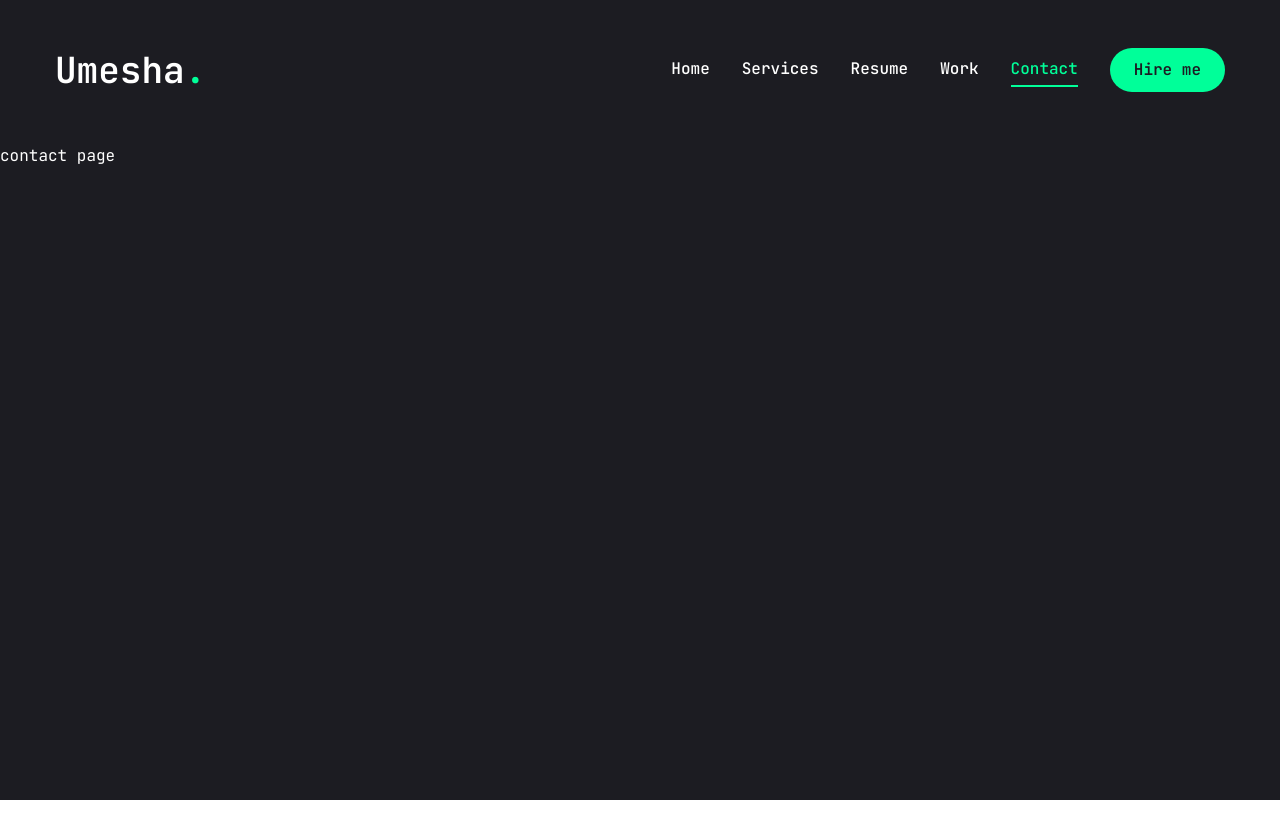
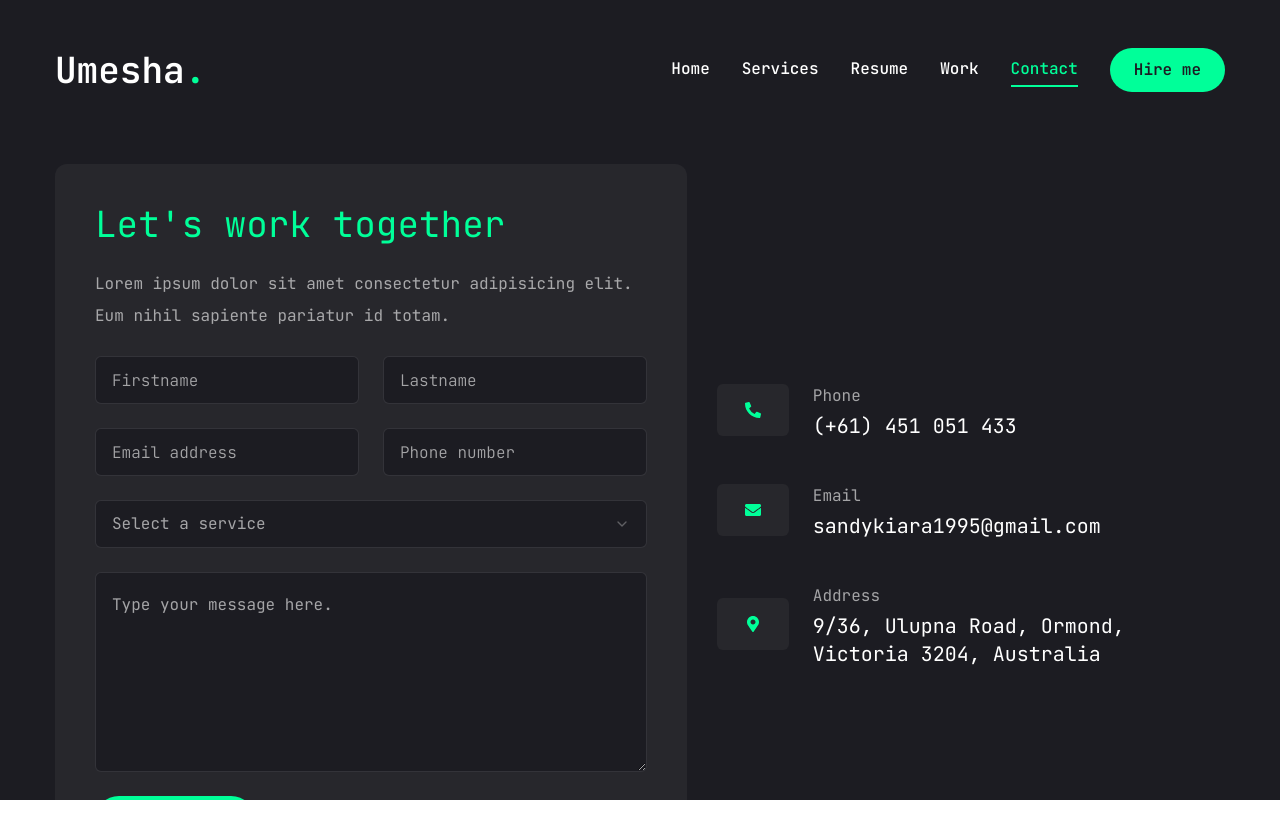
Before and after one commit to sandalu95/umesha-portfolio-web, a Next.js app: page /contact in a window 1280 px wide. Shown: the top 838 px of the page. Before the commit the page ends 800 px from the top, so only its background shows below. Built offline with nearby package versions, Linux system fonts and the light colour scheme.

Commit message:
implement contact page

```diff
--- a/app/contact/page.jsx
+++ b/app/contact/page.jsx
@@ -1,9 +1,115 @@
-import React from "react";
+"use client";
+
+import { Button } from "@/components/ui/button";
+import { Input } from "@/components/ui/input";
+import { Textarea } from "@/components/ui/textarea";
+
+import {
+  Select,
+  SelectContent,
+  SelectGroup,
+  SelectItem,
+  SelectLabel,
+  SelectTrigger,
+  SelectValue,
+} from "@/components/ui//select";
+
+import { FaPhoneAlt, FaEnvelope, FaMapMarkerAlt } from "react-icons/fa";
+
+const info = [
+  {
+    icon: <FaPhoneAlt />,
+    title: "Phone",
+    description: "(+61) 451 051 433",
+  },
+  {
+    icon: <FaEnvelope />,
+    title: "Email",
+    description: "sandykiara1995@gmail.com",
+  },
+  {
+    icon: <FaMapMarkerAlt />,
+    title: "Address",
+    description: "9/36, Ulupna Road, Ormond, Victoria 3204, Australia",
+  },
+];
+
+import { motion } from "framer-motion";
 
 const Contact = () => {
   return (
-    <div>contact page</div>
-  )
+    <motion.section
+      initial={{ opacity: 0 }}
+      animate={{
+        opacity: 1,
+        transition: { delay: 2.4, duration: 0.4, ease: "easeIn" },
+      }}
+      className="py-6"
+    >
+      <div className="container mx-auto">
+        <div className="flex flex-col xl:flex-row gap-[30px]">
+          {/* form */}
+          <div className="xl:w-[54%] order-2 xl:order-none">
+            <form className="flex flex-col gap-6 p-10 bg-[#27272c] rounded-xl">
+              <h3 className="text-4xl text-accent">Let's work together</h3>
+              <p className="text-white/60">
+                Lorem ipsum dolor sit amet consectetur adipisicing elit. Eum
+                nihil sapiente pariatur id totam.
+              </p>
+              {/* input */}
+              <div className="grid grid-cols-1 md:grid-cols-2 gap-6">
+                <Input type="firstname" placeholder="Firstname" />
+                <Input type="lastname" placeholder="Lastname" />
+                <Input type="email" placeholder="Email address" />
+                <Input type="phone" placeholder="Phone number" />
+              </div>
+              {/* select */}
+              <Select>
+                <SelectTrigger classNamew-full>
+                  <SelectValue placeholder="Select a service" />
+                </SelectTrigger>
+                <SelectContent>
+                  <SelectGroup>
+                    <SelectLabel>Select a service</SelectLabel>
+                    <SelectItem value="est">Web Development</SelectItem>
+                    <SelectItem value="cst">UI/UX Design</SelectItem>
+                    <SelectItem value="mst">Logo Design</SelectItem>
+                  </SelectGroup>
+                </SelectContent>
+              </Select>
+              {/* textarea */}
+              <Textarea
+                className="h-[200px]"
+                placeholder="Type your message here."
+              />
+              {/* btn */}
+              <Button size="md" className="max-w-40">
+                Send message
+              </Button>
+            </form>
+          </div>
+          {/* info */}
+          <div className="flex-1 flex items-center xl:justify-end order-1 xl:order-none mb-8 xl:mb-0">
+            <ul className="flex flex-col gap-10">
+              {info.map((item, index) => {
+                return (
+                  <li key={index} className="flex items-center gap-6">
+                    <div className="w-[52px] h-[52px] xl:w-[72px] bg-[#27272c] text-accent rounded-md flex items-center justify-center">
+                      <div>{item.icon}</div>
+                    </div>
+                    <div className="flex-1">
+                      <p className="text-white/60">{item.title}</p>
+                      <h3 className="text-xl">{item.description}</h3>
+                    </div>
+                  </li>
+                );
+              })}
+            </ul>
+          </div>
+        </div>
+      </div>
+    </motion.section>
+  );
 };
 
 export default Contact;
--- a/components/ui/button.jsx
+++ b/components/ui/button.jsx
@@ -15,7 +15,7 @@
       },
       size: {
         default: "h-[44px] px-6",
-        sm: "h-[48px] px-6",
+        md: "h-[48px] px-6",
         lg: "h-[56px] px-8 text-sm uppercase tracking-[2px]",
       },
     },
--- a/components/ui/input.jsx
+++ b/components/ui/input.jsx
@@ -1,19 +1,20 @@
-import * as React from "react"
+import * as React from "react";
 
-import { cn } from "@/lib/utils"
+import { cn } from "@/lib/utils";
 
 const Input = React.forwardRef(({ className, type, ...props }, ref) => {
   return (
-    (<input
+    <input
       type={type}
       className={cn(
-        "flex h-10 w-full rounded-md border border-slate-200 bg-white px-3 py-2 text-sm ring-offset-white file:border-0 file:bg-transparent file:text-sm file:font-medium placeholder:text-slate-500 focus-visible:outline-none focus-visible:ring-2 focus-visible:ring-slate-950 focus-visible:ring-offset-2 disabled:cursor-not-allowed disabled:opacity-50 dark:border-slate-800 dark:bg-slate-950 dark:ring-offset-slate-950 dark:placeholder:text-slate-400 dark:focus-visible:ring-slate-300",
+        "flex h-[48px] rounded-md border border-white/10 focus:border-accent font-light bg-primary px-4 py-5 text-base placeholder:text-white/60 outline-none",
         className
       )}
       ref={ref}
-      {...props} />)
+      {...props}
+    />
   );
-})
-Input.displayName = "Input"
+});
+Input.displayName = "Input";
 
-export { Input }
+export { Input };
--- a/components/ui/select.jsx
+++ b/components/ui/select.jsx
@@ -16,7 +16,7 @@
   <SelectPrimitive.Trigger
     ref={ref}
     className={cn(
-      "flex h-10 w-full items-center justify-between rounded-md border border-slate-200 bg-white px-3 py-2 text-sm ring-offset-white placeholder:text-slate-500 focus:outline-none focus:ring-2 focus:ring-slate-950 focus:ring-offset-2 disabled:cursor-not-allowed disabled:opacity-50 [&>span]:line-clamp-1 dark:border-slate-800 dark:bg-slate-950 dark:ring-offset-slate-950 dark:placeholder:text-slate-400 dark:focus:ring-slate-300",
+      "flex h-[48px] w-full items-center justify-between rounded-md border border-white/10 bg-primary px-4 py-5 text-base text-white/60 placeholder:text-white/10 focus:border-accent outline-none",
       className
     )}
     {...props}>
@@ -54,7 +54,7 @@
     <SelectPrimitive.Content
       ref={ref}
       className={cn(
-        "relative z-50 max-h-96 min-w-[8rem] overflow-hidden rounded-md border border-slate-200 bg-white text-slate-950 shadow-md data-[state=open]:animate-in data-[state=closed]:animate-out data-[state=closed]:fade-out-0 data-[state=open]:fade-in-0 data-[state=closed]:zoom-out-95 data-[state=open]:zoom-in-95 data-[side=bottom]:slide-in-from-top-2 data-[side=left]:slide-in-from-right-2 data-[side=right]:slide-in-from-left-2 data-[side=top]:slide-in-from-bottom-2 dark:border-slate-800 dark:bg-slate-950 dark:text-slate-50",
+        "relative z-50 max-h-96 min-w-[8rem] overflow-hidden rounded-md border border-white/10 bg-primary text-white shadow-md data-[state=open]:animate-in data-[state=closed]:animate-out data-[state=closed]:fade-out-0 data-[state=open]:fade-in-0 data-[state=closed]:zoom-out-95 data-[state=open]:zoom-in-95 data-[side=bottom]:slide-in-from-top-2 data-[side=left]:slide-in-from-right-2 data-[side=right]:slide-in-from-left-2 data-[side=top]:slide-in-from-bottom-2 dark:border-slate-800 dark:bg-slate-950 dark:text-slate-50",
         position === "popper" &&
           "data-[side=bottom]:translate-y-1 data-[side=left]:-translate-x-1 data-[side=right]:translate-x-1 data-[side=top]:-translate-y-1",
         className
@@ -85,7 +85,7 @@
   <SelectPrimitive.Item
     ref={ref}
     className={cn(
-      "relative flex w-full cursor-default select-none items-center rounded-sm py-1.5 pl-8 pr-2 text-sm outline-none focus:bg-slate-100 focus:text-slate-900 data-[disabled]:pointer-events-none data-[disabled]:opacity-50 dark:focus:bg-slate-800 dark:focus:text-slate-50",
+      "relative flex w-full cursor-default select-none items-center rounded-sm py-1.5 pl-8 pr-2 text-sm outline-none focus:bg-accent focus:text-primary data-[disabled]:pointer-events-none data-[disabled]:opacity-50 dark:focus:bg-slate-800 dark:focus:text-slate-50",
       className
     )}
     {...props}>
--- a/components/ui/textarea.jsx
+++ b/components/ui/textarea.jsx
@@ -1,18 +1,19 @@
-import * as React from "react"
+import * as React from "react";
 
-import { cn } from "@/lib/utils"
+import { cn } from "@/lib/utils";
 
 const Textarea = React.forwardRef(({ className, ...props }, ref) => {
   return (
-    (<textarea
+    <textarea
       className={cn(
-        "flex min-h-[80px] w-full rounded-md border border-slate-200 bg-white px-3 py-2 text-sm ring-offset-white placeholder:text-slate-500 focus-visible:outline-none focus-visible:ring-2 focus-visible:ring-slate-950 focus-visible:ring-offset-2 disabled:cursor-not-allowed disabled:opacity-50 dark:border-slate-800 dark:bg-slate-950 dark:ring-offset-slate-950 dark:placeholder:text-slate-400 dark:focus-visible:ring-slate-300",
+        "flex min-h-[80px] w-full rounded-md border border-white/10 bg-primary px-4 py-5 text-base placeholder:text-white/60 focus-visible:outline-none focus-visible:ring-1 focus-visible:ring-accent focus-visbible:ring-offset-0 disabled:cursor-not-allowed disabled:opacity-50",
         className
       )}
       ref={ref}
-      {...props} />)
+      {...props}
+    />
   );
-})
-Textarea.displayName = "Textarea"
+});
+Textarea.displayName = "Textarea";
 
-export { Textarea }
+export { Textarea };
```
